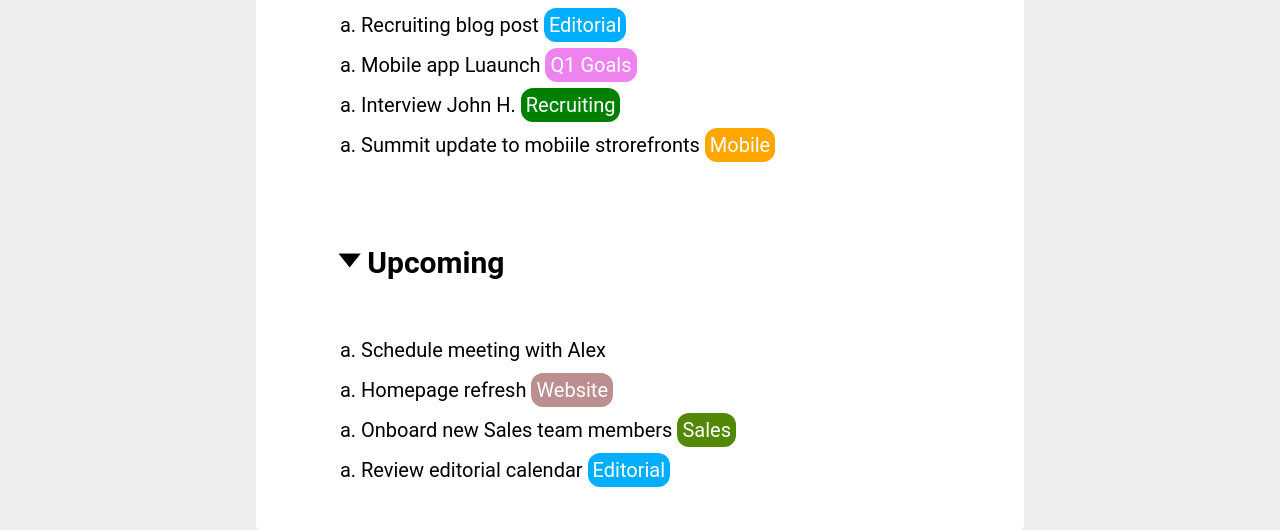
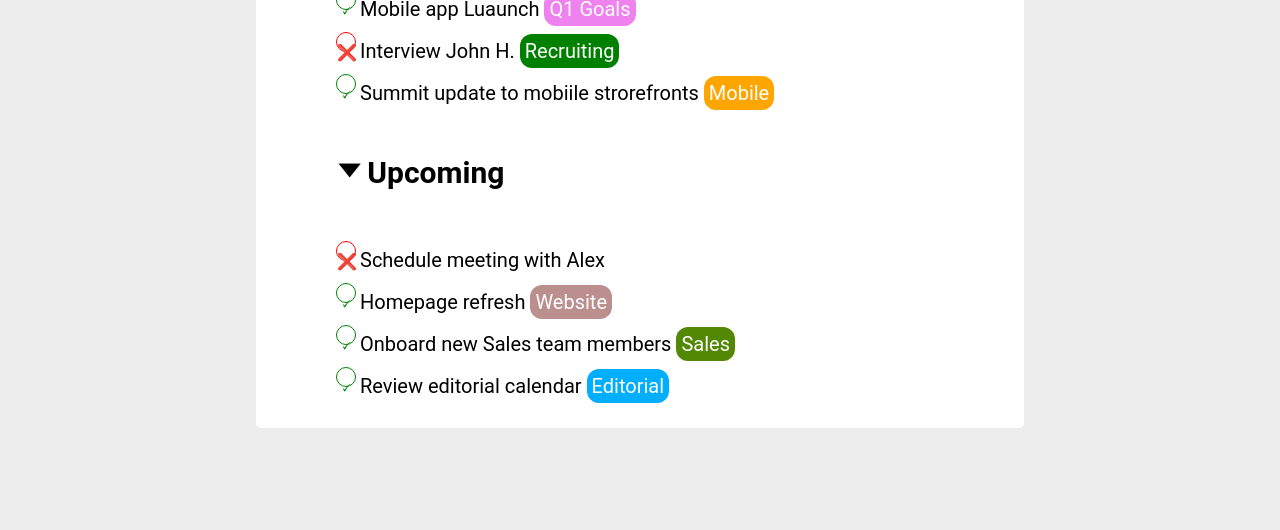
Before and after one commit to Donato-Carola/html-css-toboolist, a plain HTML site: page index.html in a window 1280 px wide. Shown: the part 587-1117 px from the top of the page. After the commit the page ends 1015 px from the top, so only its background shows below. Drawn offline with Linux system fonts and the light colour scheme.

Commit message:
fine esercizio,forse

```diff
--- a/css/style.css
+++ b/css/style.css
@@ -23,6 +23,8 @@ header{
     margin: 10px;
     vertical-align: middle;
 }
+
+
 
 #titolo{
     font-size: 3rem;
@@ -83,11 +85,13 @@ button{
 
 
 
+
 }
 
 .margin-section{
     margin-left: 80px;
-    padding: 40px 0;
+    padding: 20px 0;
+
 
 
 
@@ -108,14 +112,20 @@ button{
 }
 
 ul{
-     margin-left: 25px;
-     list-style-type:lower-alpha;
+
+     margin-left: 0px;
+     list-style-type: none;
      line-height: 40px;
+
+
 }
 
 li{
     font-family: 'Roboto', sans-serif;
     font-size: 20px;
+    display: inline-block;
+
+
 
 
 }
@@ -147,3 +157,24 @@ li{
 #style-sales{
     background-color: rgb(83, 136, 4);
 }
+
+
+.spunta-verde{
+   width: 20px;
+   height: 20px;
+   border:1px solid;
+   border-color: green;
+   display: inline-block;
+   border-radius: 100%;
+   text-align: center;
+   color: green;
+
+
+   }
+
+.style-rossa{
+
+    border-color: rgb(255, 0, 0);
+
+    color: rgb(255, 0, 0);
+}
--- a/index.html
+++ b/index.html
@@ -22,25 +22,55 @@
       <section class="margin-section">
         <span class="freccia-giù">&#129171;</span>
         <span class="title-section"><strong>New Task</strong></span>
-        <ul >
-          <li>Quarterly Newsletter <span class="style-editorial">Editorial</span></li>
+
+        <ul>
+          <span class="spunta"
+            ><span class="spunta-verde"> &#128504;</span></span
+          >
+          <li>
+            Quarterly Newsletter <span class="style-editorial">Editorial</span>
+          </li>
         </ul>
       </section>
 
       <section class="margin-section">
         <span class="freccia-giù">&#129171;</span>
         <span class="title-section"><strong>Today</strong></span>
+
         <ul>
-          <li>Recruiting blog post <span class="style-editorial">Editorial</span></li>
+          <span class="spunta-verde"> &#128504;</span>
+
+          <li>
+            Recruiting blog post <span class="style-editorial">Editorial</span>
+          </li>
         </ul>
         <ul>
-          <li>Mobile app Luaunch <span class="style-editorial" id="style-q1">Q1 Goals</span></li>
+          <span class="spunta-verde">&#128504;</span>
+
+          <li>
+            Mobile app Luaunch
+            <span class="style-editorial" id="style-q1">Q1 Goals</span>
+          </li>
+        </ul>
+
+        <ul>
+          <span class="spunta-verde style-rossa"> &#10060;</span>
+
+          <li>
+            Interview John H.
+            <span class="style-editorial" id="style-recruiting">
+              Recruiting</span
+            >
+          </li>
         </ul>
         <ul>
-          <li>Interview John H. <span class="style-editorial" id="style-recruiting">Recruiting</span></li>
-        </ul>
-        <ul>
-          <li>Summit update to mobiile strorefronts <span class="style-editorial" id="style-mobile">Mobile</span></li>
+          <span class="spunta-verde"
+            ><span class="spunta">&#128504;</span></span
+          >
+          <li>
+            Summit update to mobiile strorefronts
+            <span class="style-editorial" id="style-mobile">Mobile</span>
+          </li>
         </ul>
       </section>
 
@@ -48,24 +78,29 @@
         <span class="freccia-giù">&#129171;</span>
         <span class="title-section"><strong>Upcoming</strong></span>
         <ul>
-            <li>
-                Schedule meeting with Alex
-            </li>
+          <span class="spunta-verde style-rossa">&#10060;</span>
+          <li>Schedule meeting with Alex</li>
         </ul>
         <ul>
-            <li>
-               Homepage refresh <span class="style-editorial" id="style-website">Website</span>
-            </li>
+          <span class="spunta-verde">&#128504;</span>
+          <li>
+            Homepage refresh
+            <span class="style-editorial" id="style-website">Website</span>
+          </li>
         </ul>
         <ul>
-            <li>
-                Onboard new Sales team members <span class="style-editorial" id="style-sales">Sales</span>
-            </li>
+          <span class="spunta-verde">&#128504;</span>
+          <li>
+            Onboard new Sales team members
+            <span class="style-editorial" id="style-sales">Sales</span>
+          </li>
         </ul>
         <ul>
-            <li>
-                Review editorial calendar <span class="style-editorial">Editorial</span>
-            </li>
+          <span class="spunta-verde">&#128504;</span>
+          <li>
+            Review editorial calendar
+            <span class="style-editorial">Editorial</span>
+          </li>
         </ul>
       </section>
     </main>
```
